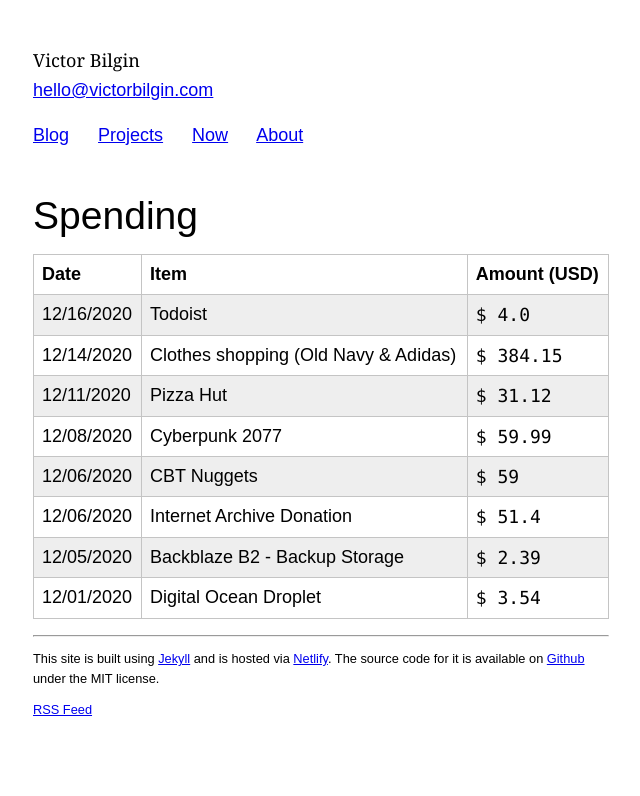
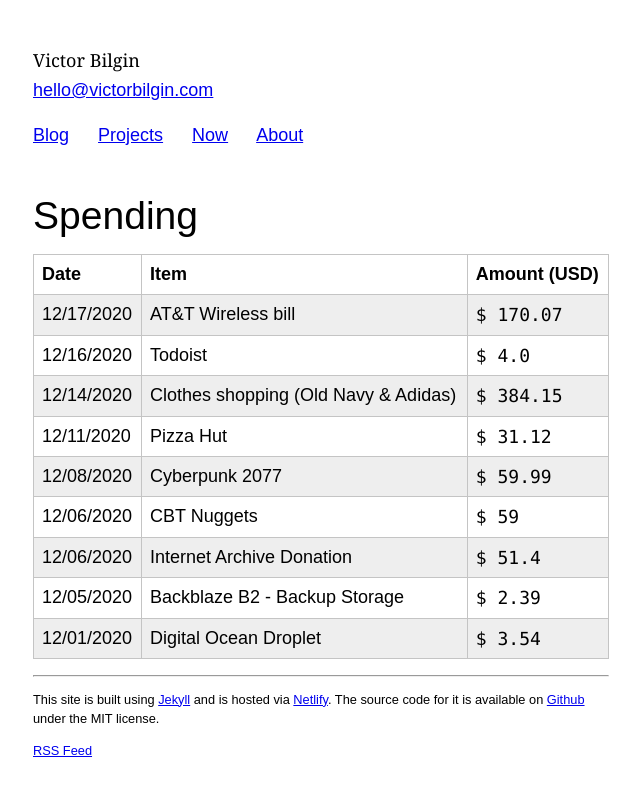
Before and after one commit to vbilgin/vb-v7, a Jekyll site: the page built from _projects/spending.html, in a window 1280 px wide. Shown: the top 796 px of the page, without its empty margins (319-959 px from the left). Built offline with Jekyll 4.4.1, drawn with Linux system fonts in a browser that asks for light colours.

Commit message:
Added expense

```diff
--- a/_data/spending.yml
+++ b/_data/spending.yml
@@ -22,3 +22,6 @@
 - date: 2020-12-16
   name: "Todoist"
   amount: 4.0
+- date: 2020-12-17
+  name: "AT&T Wireless bill"
+  amount: 170.07
```
